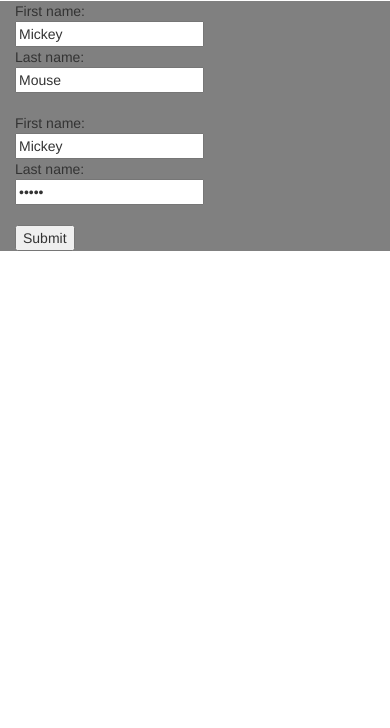
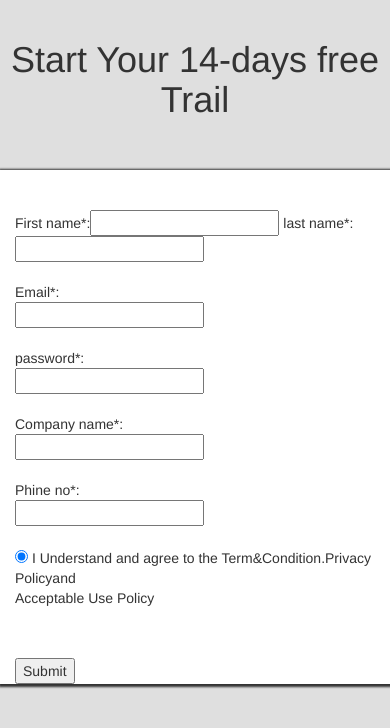
Before and after one commit to vishnu111yadav/formexample, a plain HTML site: page index.html in a window 390 px wide. Drawn offline with nearby package versions, Linux system fonts and the light colour scheme.

Commit message:
change in index

```diff
--- a/index.html
+++ b/index.html
@@ -11,29 +11,41 @@
 <!-- Latest compiled and minified JavaScript -->
 <script src="https://maxcdn.bootstrapcdn.com/bootstrap/3.3.7/js/bootstrap.min.js" integrity="sha384-Tc5IQib027qvyjSMfHjOMaLkfuWVxZxUPnCJA7l2mCWNIpG9mGCD8wGNIcPD7Txa" crossorigin="anonymous"></script>
 </head></head>
-<body>
-<div class="container">
+<body style="background-color:#dfdfdf;">
+<br>
+<h1 style="text-align:center">Start Your 14-days free Trail</h1>
+<div class="container" style="margin-top:50px;">
 	<div class="row">
-		<div class="col-md-5" style="color: red"></div>
-		<div class="col-md-2" style="background-color: gray; height:a">
-			<form action="/action_page.php">
-  			First name:<br>
-  			<input type="text" name="First name*" value="Mickey">
- 			<br>
-  			Last name:<br>
-  			<input type="text" name="Last name*" value="Mouse">
+		<div class="col-md-3" style="color: red"></div>
+		<div class="col-md-6" style="background-color: #ffffff; height:auto; box-shadow: 1px 1px 2px 2px;">
+			<br><br>
+			<form action="/action_page.php" style="text-align:inline">
+  			First name*:<span><input type="text" name="First name*"></span>
+  			last name*:<span><input type="text" name="Last name*"></span>
+
+
+
   			<br><br>
   			<form action="/action_page.php">
-  			First name:<br>
-  			<input type="text" name="Email*" value="Mickey">
- 			<br>
-  			Last name:<br>
-  			<input type="password" name="Password*" value="Mouse">
+  			Email*:<br>
+  			<input type="text" name="Email*">
+ 			<br><br>
+  			password*:<br>
+  			<input type="password" name="Password*">
+  			<br><br>
+  			<form action="/action_page.php">
+  			Company name*:<br>
+  			<input type="text" name="Company Name*">
+ 			<br><br>
+  			Phine no*:<br>
+  			<input type="text" name="Phone no**">
+  			<br><br>
+  			<p><input type="radio" name="" value="" checked> I Understand and agree to the Term&Condition.Privacy Policyand<br>Acceptable Use Policy</p>
   			<br><br>
   			<input type="submit" value="Submit">
 			</form>
 			</div>
-		<div class="col-md-5" style="color: #123456"></div>
+		<div class="col-md3" style="color: #123456"></div>
 	</div>
 </div>
 
```
